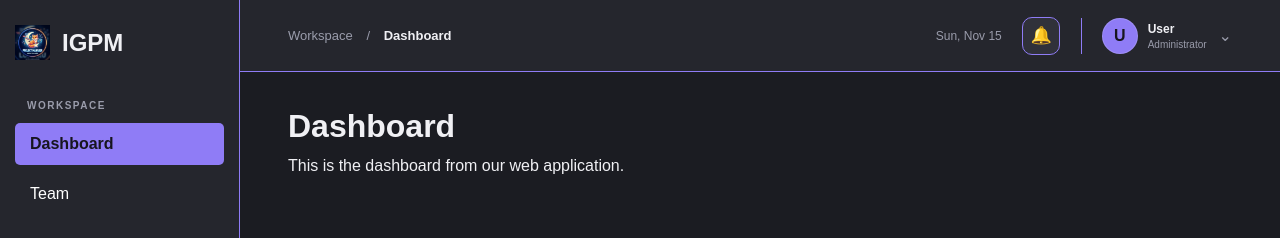
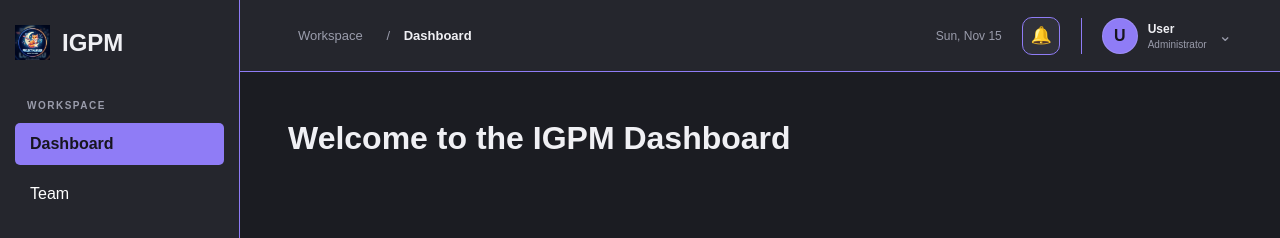
Before and after one commit to Lumaru-Studios/Indie-Game-Project-Manager-WebDev, a plain HTML site: page index.html in a window 1280 px wide. Shown: the top 238 px of the page. Drawn offline with Linux system fonts and the light colour scheme.

Commit message:
extract html layout into reusable template

```diff
--- a/index.html
+++ b/index.html
@@ -3,52 +3,18 @@
 <head>
     <meta charset="UTF-8">
     <meta name="viewport" content="width=device-width, initial-scale=1.0">
-
     <link rel="stylesheet" href="style.css">
     <link rel="icon" type="image/x-icon" href="IGPM_Logo.ico">
-    <script src="script.js" defer></script>
-
     <title>IGPM - Dashboard</title>
 </head>
-
 <body>
-    <aside class="sidebar">
-        <div class="sidebar-header">
-            <img src="IGPM_Logo.ico" alt="IGPM Logo" class="logo-image" id="logoIcon">
-            <span class="logo-text">IGPM</span>
-        </div>
-        <div class="nav-label">WORKSPACE</div>
-        <nav aria-label="Main navigation">
-            <ul class="sidebar-links">
-                <li><a href="index.html" class="active">Dashboard</a></li>
-                <li><a href="team.html">Team</a></li>
-            </ul>
-        </nav>
-    </aside>
-
-    <div id="logoModal" class="logo-modal">
-        <img src="IGPM_Logo.ico" alt="IGPM Logo">
+    <div data-include="layout.html" data-title="Dashboard">
+        <main class="page-panel">
+            <h1>Welcome to the IGPM Dashboard</h1>
+        </main>
     </div>
 
-    <main class="content">
-        <header class="topbar">
-            <button class="mobile-menu" id="menuToggle" aria-label="Toggle navigation">☰</button>
-            <div class="breadcrumbs">Workspace <span>/</span> <strong>Dashboard</strong></div>
-            <div class="topbar-actions">
-                <span class="date-label" id="today"></span>
-                <button class="icon-button" aria-label="Notifications">🔔<i class="notification-dot"></i></button>
-                <div class="profile">
-                    <div class="avatar">U</div>
-                    <div class="profile-name">
-                        <strong>User</strong>
-                        <span>Administrator</span>
-                    </div>
-                    <span class="chevron">⌄</span>
-                </div>
-            </div>
-        </header>
-        <h1>Dashboard</h1>
-        <p>This is the dashboard from our web application.</p>
-    </main>
+    <script src="layout.js"></script>
+    <script src="script.js"></script>
 </body>
 </html>
--- /dev/null
+++ b/layout.html
@@ -0,0 +1,41 @@
+<aside class="sidebar">
+    <div class="sidebar-header">
+        <img src="IGPM_Logo.ico" alt="IGPM Logo" class="logo-image" id="logoIcon">
+        <span class="logo-text">IGPM</span>
+    </div>
+
+    <div class="nav-label">WORKSPACE</div>
+    <nav aria-label="Main navigation">
+        <ul class="sidebar-links">
+            <li><a href="index.html">Dashboard</a></li>
+            <li><a href="team.html">Team</a></li>
+        </ul>
+    </nav>
+</aside>
+
+<div id="logoModal" class="logo-modal">
+    <img src="IGPM_Logo.ico" alt="IGPM Logo">
+</div>
+
+<div class="content">
+    <header class="topbar">
+        <button class="mobile-menu" id="menuToggle" aria-label="Toggle navigation">☰</button>
+        <div class="breadcrumbs">
+            <span>Workspace</span> <span>/</span> <strong id="page-title">Dashboard</strong>
+        </div>
+        <div class="topbar-actions">
+            <span class="date-label" id="today"></span>
+            <button class="icon-button" aria-label="Notifications">🔔<i class="notification-dot"></i></button>
+            <div class="profile">
+                <div class="avatar">U</div>
+                <div class="profile-name">
+                    <strong>User</strong>
+                    <span>Administrator</span>
+                </div>
+                <span class="chevron">⌄</span>
+            </div>
+        </div>
+    </header>
+
+    <main id="page-content" class="page-content"></main>
+</div>
--- /dev/null
+++ b/layout.js
@@ -0,0 +1,48 @@
+async function includeHTML() {
+    const elements = document.querySelectorAll("[data-include]");
+
+    for (const element of elements) {
+        const file = element.getAttribute("data-include");
+        const pageTitle = element.getAttribute("data-title") || "Dashboard";
+        const pageContent = element.innerHTML.trim();
+
+        try {
+            const response = await fetch(file);
+            if (!response.ok) {
+                throw new Error(`Failed to load ${file}: ${response.status}`);
+            }
+
+            const layoutHtml = await response.text();
+            element.innerHTML = layoutHtml;
+
+            const target = element.querySelector("#page-content");
+            if (target) {
+                target.innerHTML = pageContent;
+            }
+
+            const titleEl = element.querySelector("#page-title");
+            if (titleEl) {
+                titleEl.textContent = pageTitle;
+            }
+
+            const currentPage = window.location.pathname.split("/").pop() || "index.html";
+            element.querySelectorAll(".sidebar-links a").forEach(link => {
+                if (link.getAttribute("href") === currentPage) {
+                    link.classList.add("active");
+                }
+            });
+
+            if (window.initIGPM) {
+                window.initIGPM();
+            }
+
+            element.classList.add("include-ready");
+        } catch (error) {
+            console.error(error);
+            element.innerHTML = "<p class=\"include-error\">Die Seite konnte nicht geladen werden.</p>";
+            element.classList.add("include-ready");
+        }
+    }
+}
+
+document.addEventListener("DOMContentLoaded", includeHTML);
--- a/script.js
+++ b/script.js
@@ -1,15 +1,18 @@
+function initIGPM() {
     const logoIcon = document.getElementById('logoIcon');
     const logoModal = document.getElementById('logoModal');
     const today = document.getElementById('today');
+    const notificationDot = document.querySelector('.notification-dot');
 
     if (today) {
-    today.textContent = new Intl.DateTimeFormat(document.documentElement.lang, {
+        today.textContent = new Intl.DateTimeFormat(document.documentElement.lang || 'en-US', {
             weekday: 'short',
             month: 'short',
             day: 'numeric'
         }).format(new Date());
     }
 
+    if (logoIcon && logoModal) {
         logoIcon.addEventListener('click', () => {
             logoModal.style.display = 'block';
         });
@@ -23,7 +26,18 @@ document.addEventListener('keydown', (event) => {
                 logoModal.style.display = 'none';
             }
         });
+    }
 
-document.querySelector(".notification-dot").classList.add("active");
+    if (notificationDot) {
+        notificationDot.classList.add('active');
+        notificationDot.classList.remove('active');
+    }
+}
 
-document.querySelector(".notification-dot").classList.remove("active");
+window.initIGPM = initIGPM;
+
+if (document.readyState === 'loading') {
+    document.addEventListener('DOMContentLoaded', initIGPM);
+} else {
+    initIGPM();
+}
--- a/style.css
+++ b/style.css
@@ -20,6 +20,15 @@
 body {
     background-color: var(--color-page);
     margin: 0;
+    color: var(--color-text);
+}
+
+[data-include]:not(.include-ready) {
+    visibility: hidden;
+}
+
+.include-error {
+    margin: 24px;
     color: var(--color-text);
 }
 
@@ -96,8 +105,19 @@ body {
     min-height: 100dvh;
 }
 
-.content > h1 {
-    margin: 36px clamp(24px, 4vw, 48px) 12px;
+.page-content {
+    padding: clamp(24px, 4vw, 48px);
+}
+
+.page-panel,
+.team-page {
+    max-width: 1200px;
+    margin: 0;
+}
+
+.page-panel > h1,
+.team-page > h1 {
+    margin: 0 0 24px;
 }
 
 .content > p {
@@ -339,12 +359,6 @@ body {
 
 /* Team */
 
-.team-page {
-    max-width: calc(1100px + var(--sidebar-width));
-    margin: 0 0 0 var(--sidebar-width);
-    padding: clamp(24px, 4vw, 48px);
-}
-
 .team-grid {
     display: grid;
     grid-template-columns: repeat(auto-fit, minmax(220px, 1fr));
```
Also changed, not shown: team.html (+5 -19 lines). Lines whose indentation alone changed are shown as unchanged.
